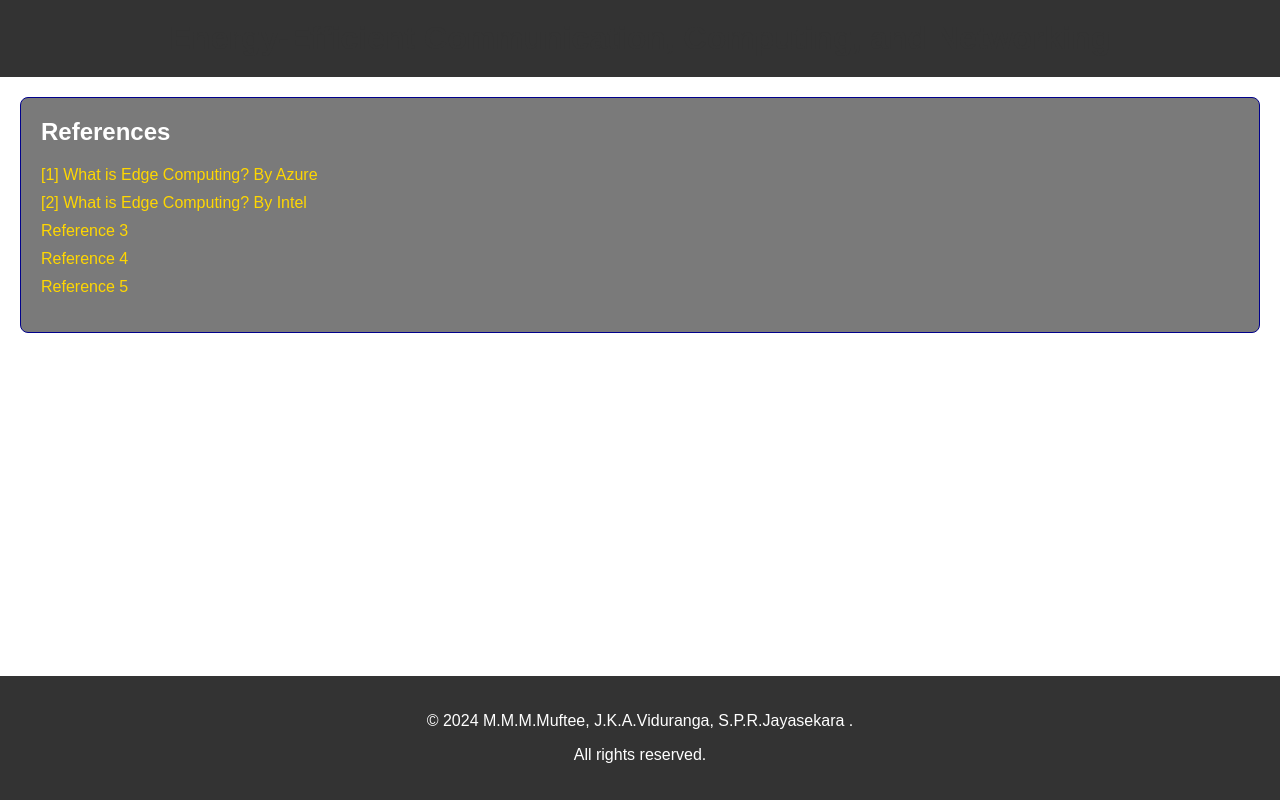
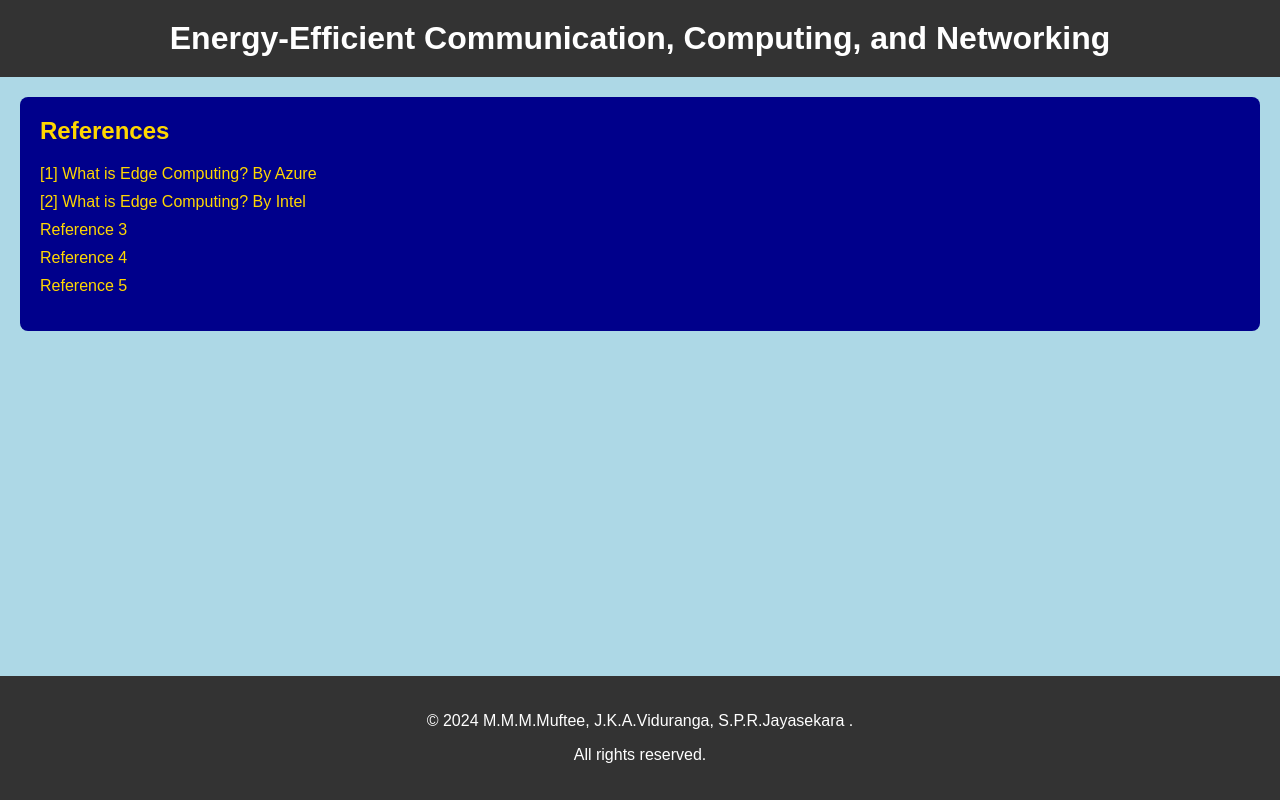
Before and after one commit to Muftee-Mysan/Telecom-poster, a plain HTML site: page index.html in a window 1280 px wide. Drawn offline with Linux system fonts and the light colour scheme.

Commit message:
Update style.css

```diff
--- a/style.css
+++ b/style.css
@@ -3,28 +3,28 @@ body {
     margin: 0;
     padding: 0;
     box-sizing: border-box;
-    background-color: white; /* Light Blue Background */
+    background-color: #ADD8E6; /* Light Blue Background */
     display: flex;
     flex-direction: column;
     min-height: 100vh;
 }
 
 header {
-    background-color: #333;
-    color: #ffffff;
+    background-color: #333; /* Dark Gray Header */
+    color: #ffffff; /* White Text */
     padding: 20px;
     text-align: center;
 }
 
 header h1 {
     margin: 0;
-    color: #333;
+    color: #ffffff; /* Ensuring header text is white */
 }
 
 .references-box {
-    background-color: #7a7a7a; /* Dark Blue Box */
-    color: #fff; /* White Text */
-    border: 1px solid #00008B;
+    background-color: #00008B; /* Dark Blue Box */
+    color: #ffffff; /* White Text */
+    border: none; /* Removed border for a cleaner look */
     padding: 20px;
     margin: 20px;
     border-radius: 8px;
@@ -32,6 +32,7 @@ header h1 {
 
 .references-box h2 {
     margin-top: 0;
+    color: #FFD700; /* Gold color for the heading to make it stand out */
 }
 
 .references-box ul {
@@ -53,7 +54,7 @@ header h1 {
 }
 
 footer {
-    background-color: #333;
+    background-color: #333; /* Dark Gray Footer */
     color: white;
     text-align: center;
     padding: 20px;
```
